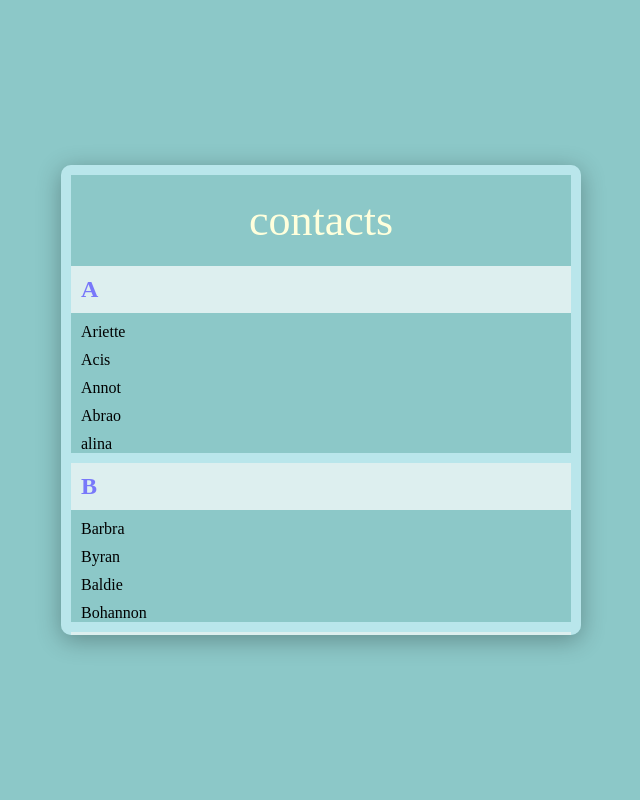
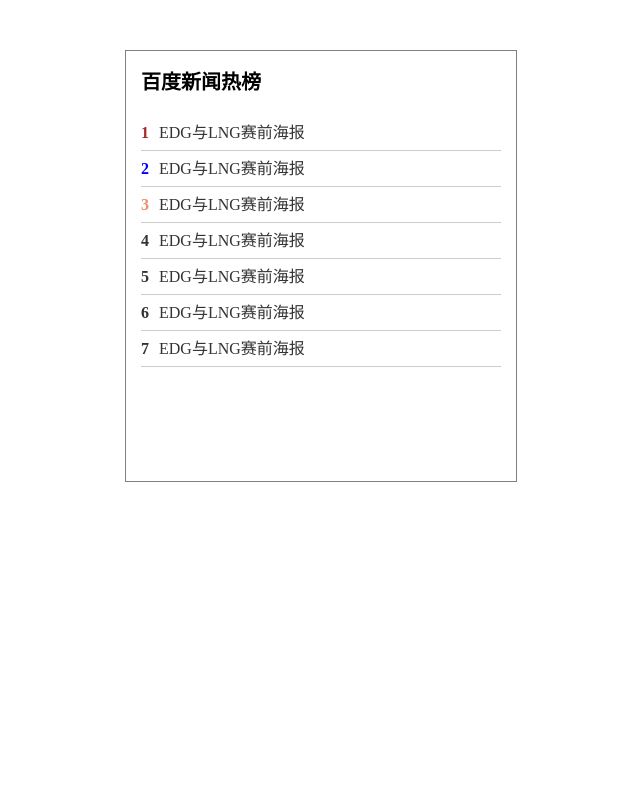
Before and after one commit to origami0227/CSS-practise-, a plain HTML site: page index.html in a window 1280 px wide. Shown: the whole page, without its empty margins (319-959 px from the left). Drawn offline with Linux system fonts and the light colour scheme.

Commit message:
update：css-7 新闻榜单

```diff
--- a/index.html
+++ b/index.html
@@ -4,133 +4,80 @@
     <meta charset="UTF-8">
     <meta http-equiv="X-UA-Compatible" content="IE=edge">
     <meta name="viewport" content="width=device-width, initial-scale=1.0">
-    <title>CSS6-联系人列表</title>
+    <title>CSS7-新闻热榜</title>
     <style>
-        *{
+        * {
+            margin: 0;
             padding: 0;
-            margin: 0;
-            background-color: rgb(140, 200, 200);
-        }
-        body {
-            display: flex;
-            justify-content: center;
-            align-items: center;
-            height: 100vh;
-        }
-        .shell{
-            background-color: rgb(185, 230, 235);
-            padding: 10px;
-            height: 450px;
-            width: 500px;
-            overflow-y: scroll;
-            border-radius: 10px;
-            box-shadow: 0 5px 25px rgba(0, 0, 0, 0.3);
         }
 
-        .title{
-            padding: 20px;
-            text-align: center;
-            font:100 44px '优设标题黑';
-            color: rgb(255, 255, 220);
+        .news {
+            width: 360px;
+            height: 400px;
+            background-color: #fff;
+            margin: 50px auto;
+            border: 1px solid gray;
+            padding: 15px;
         }
 
-        .box h2{
-            background-color: rgba(255, 255, 255, .7);
-            padding: 10px;
-            /* 添加粘滞定位 */
-            position: sticky;
-            top: 0;
-            color: rgb(120, 120, 250);
+        .news h3 {
+            font-size: 20px;
+            margin-bottom: 20px;
         }
 
-        .box ul{
-            list-style: none;
-            font:100 13 '优设标题黑';
+        .news ol {
+            list-style: none;;
         }
 
-        .box ul li{
-            margin: 10px;
+        .news ol li {
+            height: 35px;
+            /*text-align: center;*/
+            line-height: 35px;
+            font-size: 16px;
+            border-bottom: 1px solid #ccc
+        }
+
+        .news ol li a {
+            text-decoration: none;
+            color: #333;
+
+        }
+
+        .news ol li a:hover {
+            color: red;
+        }
+
+        .news ol li span {
+            margin-right: 10px;
+            font-weight: bold;
+
+        }
+
+        .col1 {
+            color: brown;
+        }
+
+        .col2 {
+            color: blue;
+        }
+
+        .col3 {
+            color: #ec8c69;
         }
     </style>
 </head>
 <body>
-<div class="shell">
-    <h1 class="title">contacts</h1>
-    <div class="box">
-        <h2>A</h2>
-        <ul>
-            <li>Ariette</li>
-            <li>Acis</li>
-            <li>Annot</li>
-            <li>Abrao</li>
-            <li>alina</li>
-        </ul>
-    </div>
-
-    <div class="box">
-        <h2>B</h2>
-        <ul>
-            <li>Barbra</li>
-            <li>Byran</li>
-            <li>Baldie</li>
-            <li>Bohannon</li>
-        </ul>
-    </div>
-
-    <div class="box">
-        <h2>E</h2>
-        <ul>
-            <li>Eda</li>
-            <li>Emilie</li>
-            <li>Emmanurlle</li>
-        </ul>
-    </div>
-
-    <div class="box">
-        <h2>G</h2>
-        <ul>
-            <li>Glenda</li>
-            <li>Grace</li>
-        </ul>
-    </div>
-
-    <div class="box">
-        <h2>I</h2>
-        <ul>
-            <li>Ikun</li>
-            <li>Inness</li>
-            <li>Iduna</li>
-            <li>Ingeborg</li>
-            <li>isa</li>
-            <li>innes</li>
-            <li>issy</li>
-            <li>Iwan</li>
-        </ul>
-    </div>
-
-    <div class="box">
-        <h2>X</h2>
-        <ul>
-            <li>Xyleena</li>
-            <li>Xanthos</li>
-            <li>Xio</li>
-            <li>Xantara</li>
-            <li>Xayla</li>
-            <li>Xylona</li>
-        </ul>
-    </div>
-
-    <div class="box">
-        <h2>Z</h2>
-        <ul>
-            <li>Zenia</li>
-            <li>Zandra</li>
-            <li>Zaq</li>
-            <li>Zaavan</li>
-            <li>Zia</li>
-            <li>Zena</li>
-        </ul>
-    </div>
+<div class="news">
+    <h3>百度新闻热榜</h3>
+    <ol>
+        <li><a href=""><span class="col1">1</span>EDG与LNG赛前海报</a></li>
+        <li><a href=""><span class="col2">2</span>EDG与LNG赛前海报</a></li>
+        <li><a href=""><span class="col3">3</span>EDG与LNG赛前海报</a></li>
+        <li><a href=""><span>4</span>EDG与LNG赛前海报</a></li>
+        <li><a href=""><span>5</span>EDG与LNG赛前海报</a></li>
+        <li><a href=""><span>6</span>EDG与LNG赛前海报</a></li>
+        <li><a href=""><span>7</span>EDG与LNG赛前海报</a></li>
+    </ol>
 </div>
 </body>
 </html>
```
